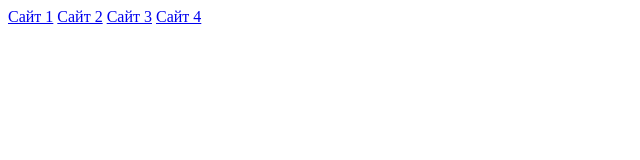
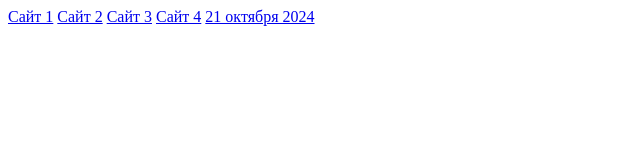
Before and after one commit to hanniemeow/hanniemeow.github.io, a plain HTML site: page index.html in a window 1280 px wide. Shown: the whole page, without its empty margins (0-640 px from the left). Drawn offline with Linux system fonts and the light colour scheme.

Commit message:
Update index.html

```diff
--- a/index.html
+++ b/index.html
@@ -10,5 +10,6 @@
     <a href="index 2.html">Сайт 2</a>
     <a href="index 3.html">Сайт 3</a>
     <a href="index 4.html">Сайт 4</a>
+    <a href='21oct24.html'>21 октября 2024 </a>
 </body>
 </html>
```
